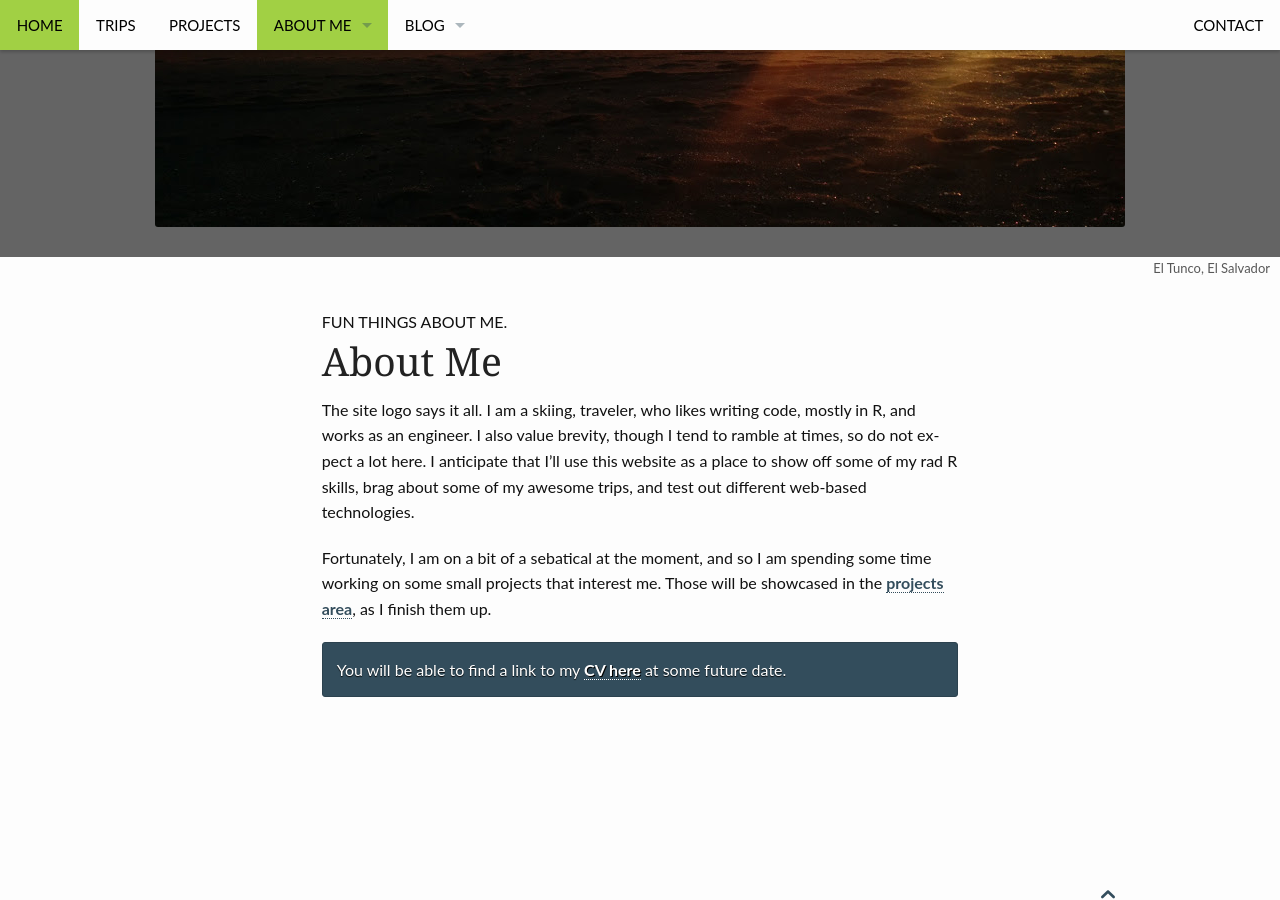
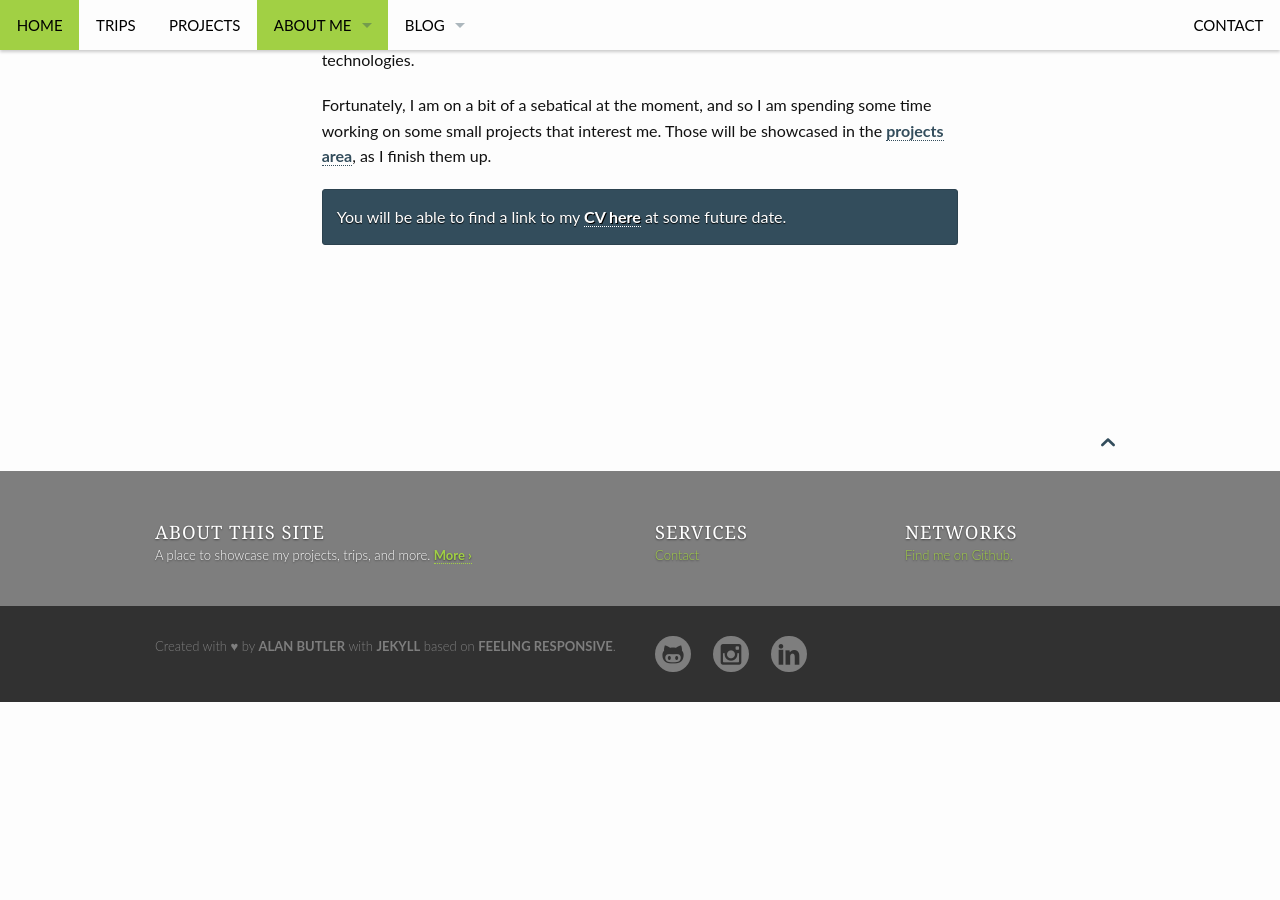
Before and after one commit to rabutler/rabutler.github.io, a Jekyll site: the page built from pages/about-me.md, in a window 1280 px wide and 900 px high, scrolled down 399 px. Built offline with Jekyll 4.4.1, drawn with Linux system fonts in a browser that asks for light colours; after the commit the page ends 1101 px from its top, so only the background shows below that.

Commit message:
changed header style of blog and about me pages.

```diff
--- a/blog/index.html
+++ b/blog/index.html
@@ -2,7 +2,5 @@
 layout: blog
 title: "Alan Butler's Blog"
 teaser: "This is where all of my ramblings will show up."
-header:
-    image_fullwidth: "header_volcan_acatenango.jpg"
-    permalink: /blog/
+permalink: /blog/
 ---
--- a/pages/about-me.md
+++ b/pages/about-me.md
@@ -3,10 +3,6 @@ layout: page
 title: "About Me"
 subheadline: "Fun things about me."
 permalink: "/about-me/"
-header:
-    image: "elTunco_970.jpg"
-    background-color: "#646464"
-    caption: El Tunco, El Salvador
 ---
 
 The site logo says it all. I am a skiing, traveler, who likes writing code, mostly in R, and works as an engineer. I also value brevity, though I tend to ramble at times, so do not expect a lot here. I anticipate that I'll use this website as a place to show off some of my rad R skills, brag about some of my awesome trips, and test out different web-based technologies.
```
